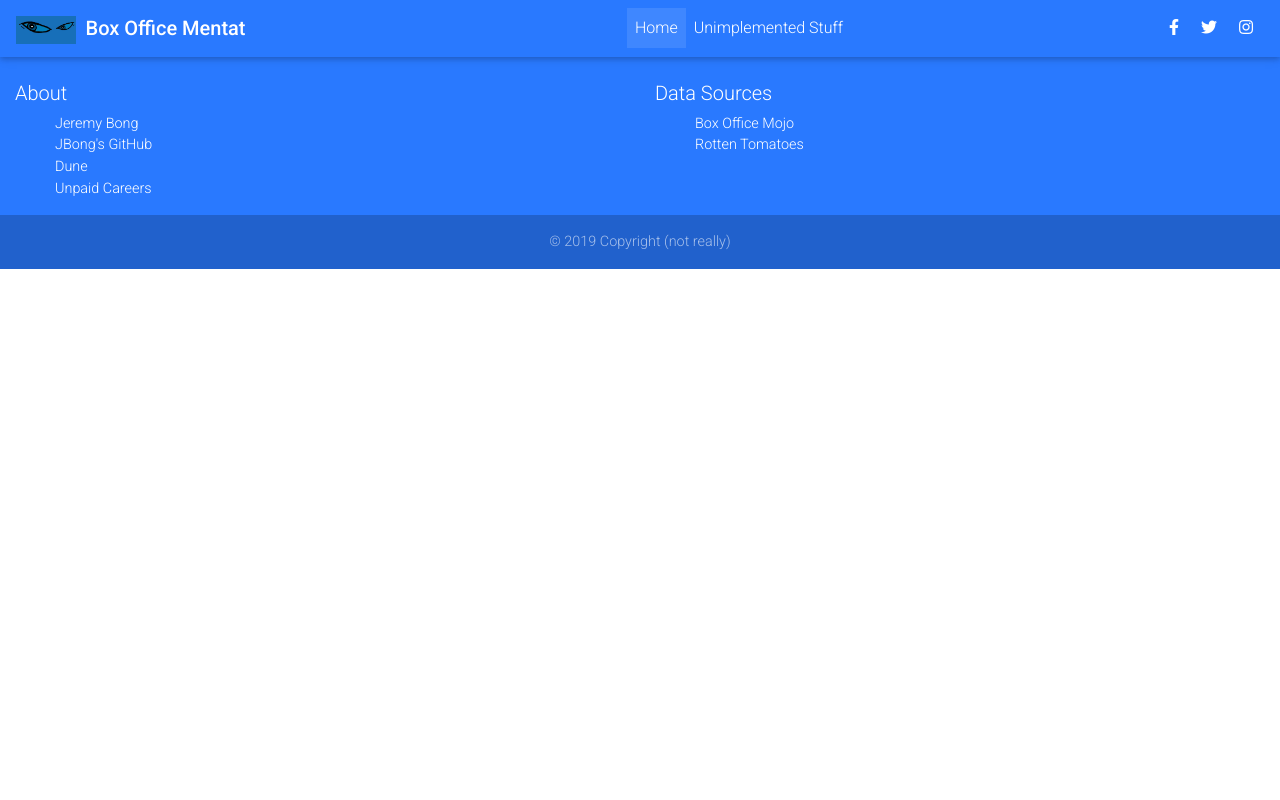
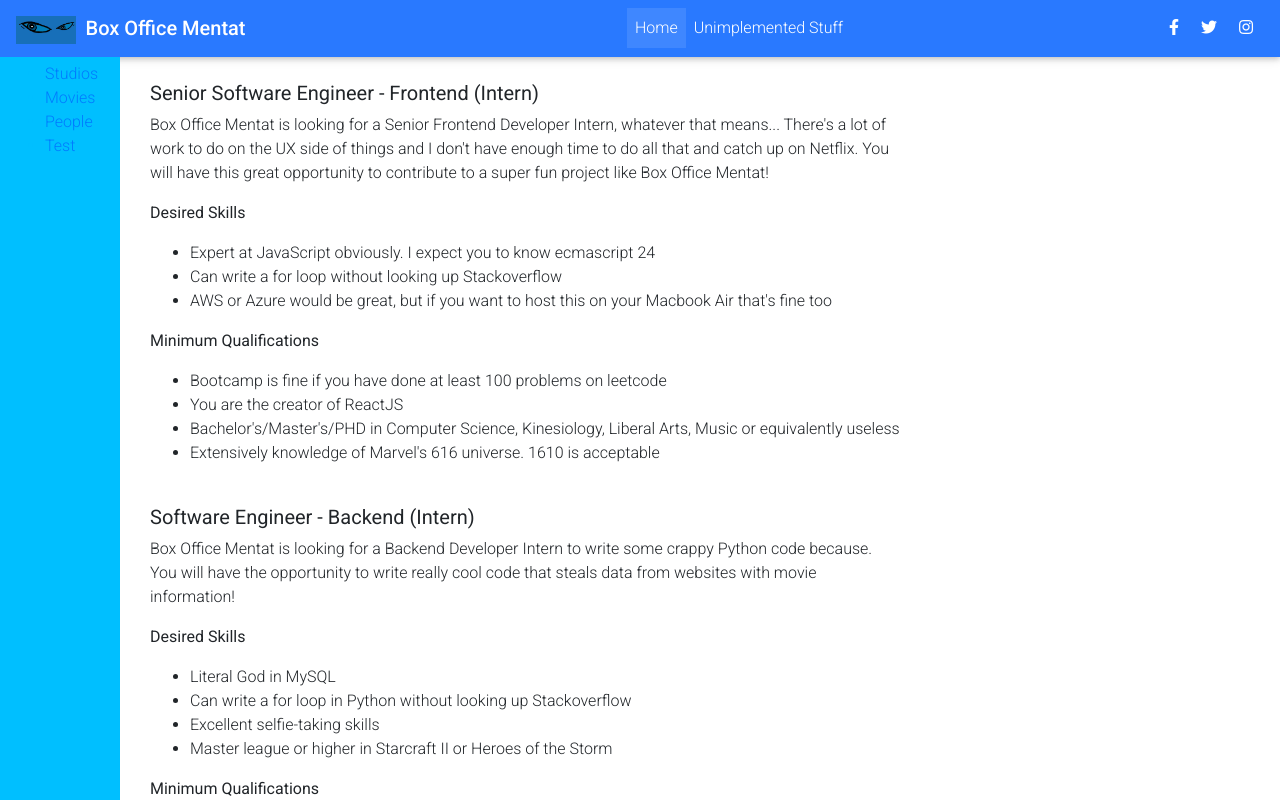
Before and after one commit to jtkbong/BoxOfficeMentatFrontend, a React (Create React App) app in the folder Frontend/mentatfrontend/: page /unpaidcareers in a window 1280 px wide. Shown: the top 800 px of the page. Built offline with nearby package versions, Linux system fonts and the light colour scheme.

Commit message:
fun stuff

```diff
--- /dev/null
+++ b/Frontend/mentatfrontend/src/AboutPage.js
@@ -0,0 +1,36 @@
+import React, { Component } from 'react';
+
+class AboutPage extends Component {
+	constructor(props) {
+		super(props);
+		this.state = {
+		};
+	}
+
+	render() {
+		return (
+			<div style={{height: "500px", width: "700px"}}>
+			<br/>
+                <p>Box Office Mentat was inspired by (at least) two things: The question of whether
+					Avengers: Endgame could dethrone Avatar as the number one box office movie of all time
+					(because franchise dominance is important),
+					and by the Sci-Fi masterpiece Dune. In Dune, Mentats are basically human computers with blue eyes
+					(hence the blue theme of this site).
+					While Box Office Mentat is certainly not a human, the word Mentat sounded really cool and
+					being a fan of the novel, I just couldn't help myself!
+				</p>
+				<p>To be able to answer the first question, data was needed. And with the technological advances
+					of machine learning, the box office predicting abilities of people like Scott Mendelson (who
+					frequently shits on MCU movies) are no longer unique to movie industry analysts.
+				</p>
+				<p>
+					I hope to build Box Office Mentat into a platform that covers as many variables in the movie
+					making business as possible, thus becoming a solvable machine learning problem. If you'd like
+					to contribute to this project, please send an email to <a href="mailto: scottmendelsonsux@gmail.com">scottmendelsonsux@gmail.com</a>
+				</p>
+			</div>
+		);
+	}
+}
+
+export default AboutPage;
--- /dev/null
+++ b/Frontend/mentatfrontend/src/Careers.js
@@ -0,0 +1,59 @@
+import React, { Component } from 'react';
+
+class CareersPage extends Component {
+	constructor(props) {
+		super(props);
+		this.state = {
+		};
+	}
+
+	render() {
+		return (
+			<div style={{height: "1000px", width: "750px"}}>
+            <br/>
+                <h5><b>Senior Software Engineer - Frontend (Intern)</b></h5>
+                <p>Box Office Mentat is looking for a Senior Frontend Developer Intern, whatever that means...
+                    There's a lot of work to do on the UX side of things and I don't have enough time to do all
+                    that and catch up on Netflix. You will have this great opportunity to contribute to a super
+                    fun project like Box Office Mentat!
+                </p>
+                <p><b>Desired Skills</b></p>
+                <ul>
+                    <li>Expert at JavaScript obviously. I expect you to know ecmascript 24</li>
+                    <li>Can write a for loop without looking up Stackoverflow</li>
+                    <li>AWS or Azure would be great, but if you want to host this on your Macbook Air that's fine too</li>
+                </ul>
+                <p><b>Minimum Qualifications</b></p>
+                <ul>
+                    <li>Bootcamp is fine if you have done at least 100 problems on leetcode</li>
+                    <li>You are the creator of ReactJS</li>
+                    <li>Bachelor's/Master's/PHD in Computer Science, Kinesiology, Liberal Arts, Music or equivalently useless</li>
+                    <li>Extensively knowledge of Marvel's 616 universe. 1610 is acceptable</li>
+                </ul>
+                <br/>
+                <h5><b>Software Engineer - Backend (Intern)</b></h5>
+                <p>Box Office Mentat is looking for a Backend Developer Intern to write some crappy Python code because.
+                    You will have the opportunity to write really cool code that steals data from websites with movie information!
+                </p>
+                <p><b>Desired Skills</b></p>
+                <ul>
+                    <li>Literal God in MySQL</li>
+                    <li>Can write a for loop in Python without looking up Stackoverflow</li>
+                    <li>Excellent selfie-taking skills</li>
+                    <li>Master league or higher in Starcraft II or Heroes of the Storm</li>
+                </ul>
+                <p><b>Minimum Qualifications</b></p>
+                <ul>
+                    <li>36 years of professional software development experience</li>
+                    <li>PhD in astrophysics</li>
+                    <li>Can operate a coffee machine</li>
+                    <li>Extensively knowledge of Marvel's 616 universe. 1610 is acceptable</li>
+                </ul>
+                <br/>
+                <p>Note that all jobs are unpaid, and this is merely a parody. Please send all applications to <a href="mailto: zacksnydersucks@gmail.com">zacksnydersucks@gmail.com</a></p>
+			</div>
+		);
+	}
+}
+
+export default CareersPage;
--- a/Frontend/mentatfrontend/src/FooterPage.js
+++ b/Frontend/mentatfrontend/src/FooterPage.js
@@ -1,5 +1,6 @@
 import React from "react";
 import { MDBCol, MDBContainer, MDBRow, MDBFooter } from "mdbreact";
+import { Link } from 'react-router-dom';
 
 const FooterPage = () => {
   return (
@@ -10,16 +11,16 @@ const FooterPage = () => {
             <h5 className="title">About</h5>
             <ul>
             <li className="list-unstyled">
-                <a href="#!">Jeremy Bong</a>
+                <Link to="/about">Box Office Mentat</Link>
               </li>
               <li className="list-unstyled">
-                <a href="https://github.com/jtkbong">JBong's GitHub</a>
+                <Link to="/jeremybong">Jeremy Bong</Link>
               </li>
               <li className="list-unstyled">
                 <a href="https://en.wikipedia.org/wiki/Dune_(novel)">Dune</a>
               </li>
               <li className="list-unstyled">
-                <a href="#!">Unpaid Careers</a>
+                <Link to="/unpaidcareers">Unpaid Careers</Link>
               </li>
             </ul>
           </MDBCol>
--- a/Frontend/mentatfrontend/src/index.js
+++ b/Frontend/mentatfrontend/src/index.js
@@ -12,6 +12,8 @@ import MovieSearchPane from './MovieSearchPane'
 import StudioResults from './StudioResults'
 import PeopleSearchPane from './PeopleSearchPane'
 import TestPage from './TestPage'
+import AboutPage from './AboutPage'
+import CareersPage from './Careers'
 
 const routing = (
     <Router>
@@ -30,6 +32,8 @@ const routing = (
                     <Route exact path="/people" component={PeopleSearchPane} />
                     <Route exact path="/movie/:movieId" component={MovieResult} />
                     <Route exact path="/test" component={TestPage} />
+                    <Route exact path="/about" component={AboutPage} />
+                    <Route exact path="/unpaidcareers" component={CareersPage} />
                 </div>
             </div>
             <div>
```
